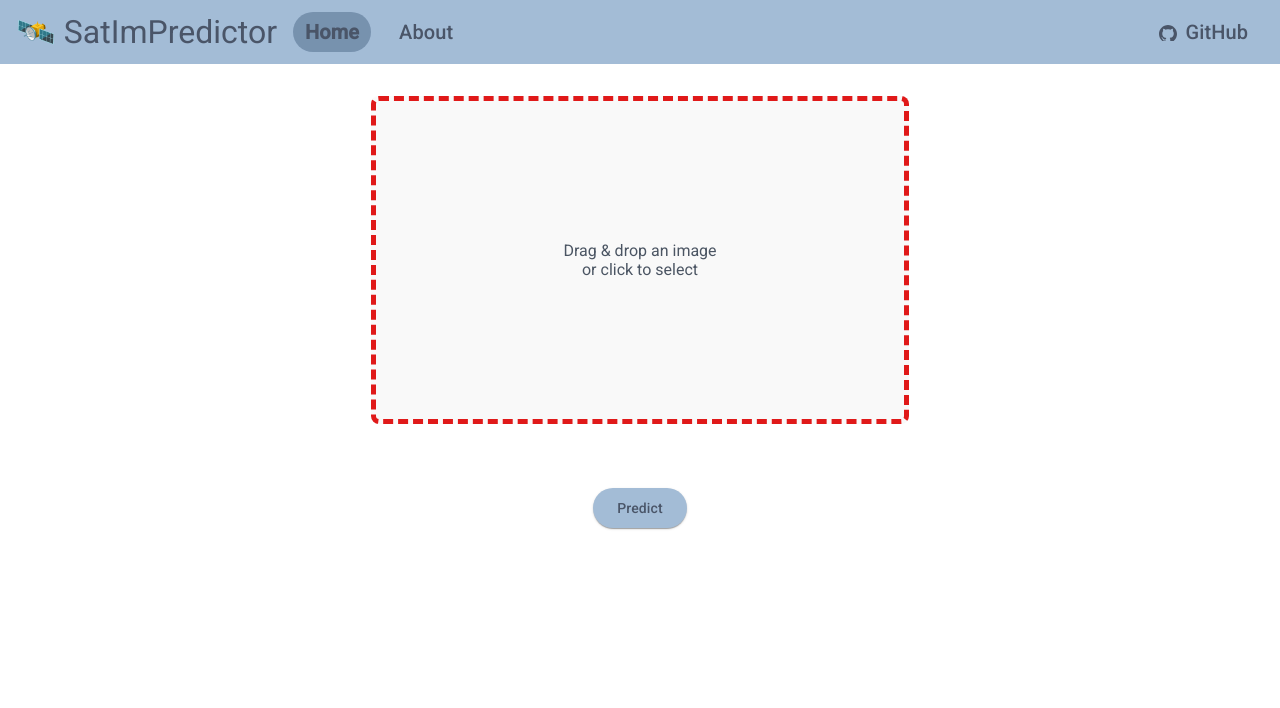
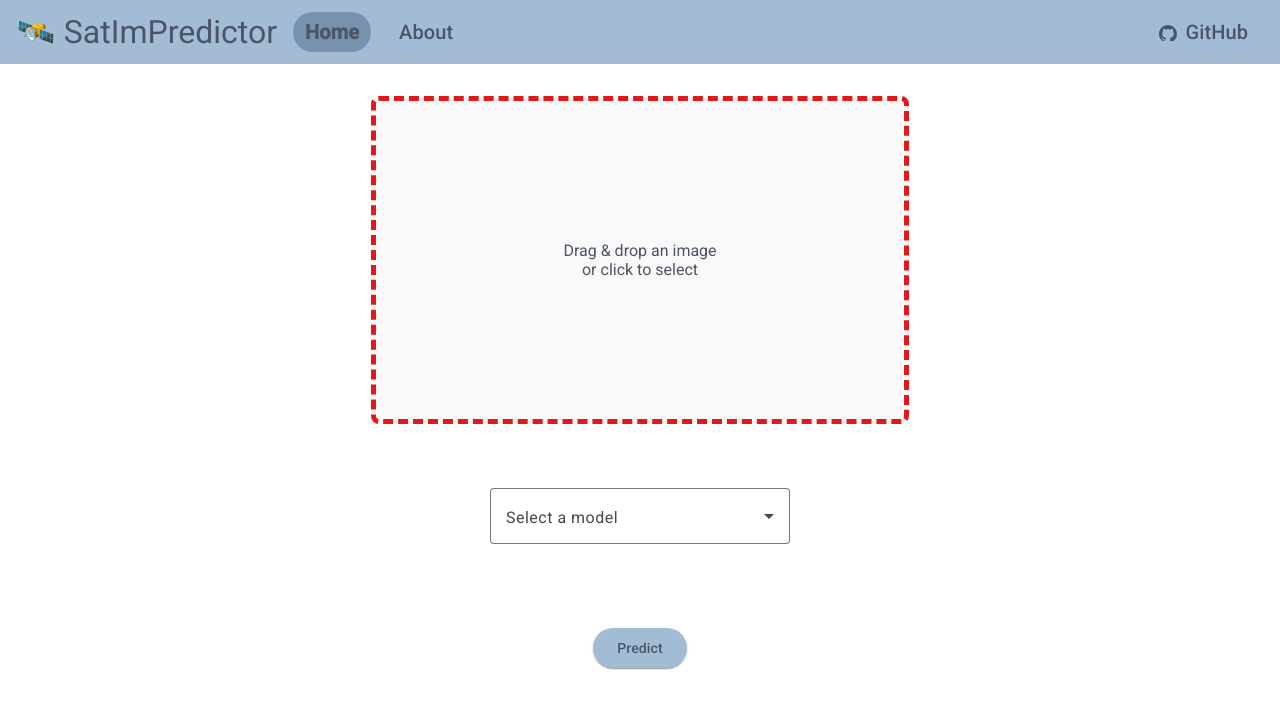
Before and after one commit to Ege-Guler/satelliteVis, an Angular app in the folder satelliteVis-frontend/: page / in a window 1280 px wide. Shown: the top 708 px of the page. Built offline with nearby package versions, Linux system fonts and the light colour scheme.

Commit message:
added model mat-select select menu

```diff
--- a/satelliteVis-frontend/src/app/pages/home/home.component.html
+++ b/satelliteVis-frontend/src/app/pages/home/home.component.html
@@ -1,6 +1,12 @@
 <div class="home-container">
   <app-upload-form #upload exportAs="ImageUploadComponent" class="upload-form"></app-upload-form>
 
+  <mat-form-field appearance="outline" class="model-form">
+    <mat-label>Select a model</mat-label>
+    <mat-select (selectionChange)="onSelectModel($event.value)" [value]="selectedModel()">
+      <mat-option *ngFor="let model of models" [value]="model">{{ model }}</mat-option>
+    </mat-select>
+  </mat-form-field>
 
   <button mat-raised-button class="predict-btn" (click)="onPredict()">Predict</button>
 
--- a/satelliteVis-frontend/src/app/pages/home/home.component.scss
+++ b/satelliteVis-frontend/src/app/pages/home/home.component.scss
@@ -26,3 +26,9 @@
       object-fit: contain;
     }
   }
+.model-form {
+  width: 300px;
+  margin-bottom: 1rem;
+  display: block;
+  margin: 4rem auto;
+}
--- a/satelliteVis-frontend/src/app/pages/home/home.component.ts
+++ b/satelliteVis-frontend/src/app/pages/home/home.component.ts
@@ -5,11 +5,13 @@ import { UploadFormComponent } from '../../upload-form/upload-form.component';
 import { MatButtonModule } from '@angular/material/button';
 import { MatDialog, MatDialogModule, MatDialogRef } from '@angular/material/dialog';
 import { ErrorDialogComponent } from '../../error-dialog/error-dialog.component';
+import { MatSelectModule } from '@angular/material/select';
+import { FormsModule } from '@angular/forms';
 
 @Component({
   selector: 'app-home',
   standalone: true,
-  imports: [CommonModule, UploadFormComponent, MatButtonModule, MatDialogModule],
+  imports: [CommonModule, UploadFormComponent, MatButtonModule, MatDialogModule, FormsModule, MatSelectModule],
   templateUrl: './home.component.html',
   styleUrls: ['./home.component.scss']
 })
@@ -20,6 +22,10 @@ export class HomeComponent {
   imagePreviewUrl = signal<string>("")
 
   error_message: string = "";
+
+  selectedModel = signal<string | null>(null);
+  models = ["15_val", "20_val", "25_val", "30_val"]
+
 
   constructor(private http: HttpClient, private dialog: MatDialog) { }
 
@@ -42,6 +48,33 @@ export class HomeComponent {
 
   }
 
+  onSelectModel(model: string) {
+    this.selectedModel.set(model);
+
+    if(!this.selectedModel()) {
+      this.error_message = "No Model Selected";
+      this.errorDialog();
+      return;
+    }
+
+    const payload = {
+      model_name: this.selectedModel()
+    };
+
+    console.log("Selecting model:", payload);
+
+    this.http.post('/api/select_model', payload).subscribe({
+      next: (response) => {
+        console.log("Model selected successfully:", response);
+      }
+      , error: (error) => {
+        console.error("Error selecting model:", error);
+        this.error_message = "Error selecting model";
+        this.errorDialog();
+      }
+    });
+  }
+
   errorDialog(){
     const ref: MatDialogRef<ErrorDialogComponent> = this.dialog.open(
       ErrorDialogComponent,
```
Also changed, not shown: satelliteVis-frontend/proxy.conf.json (+8 -0 lines).
